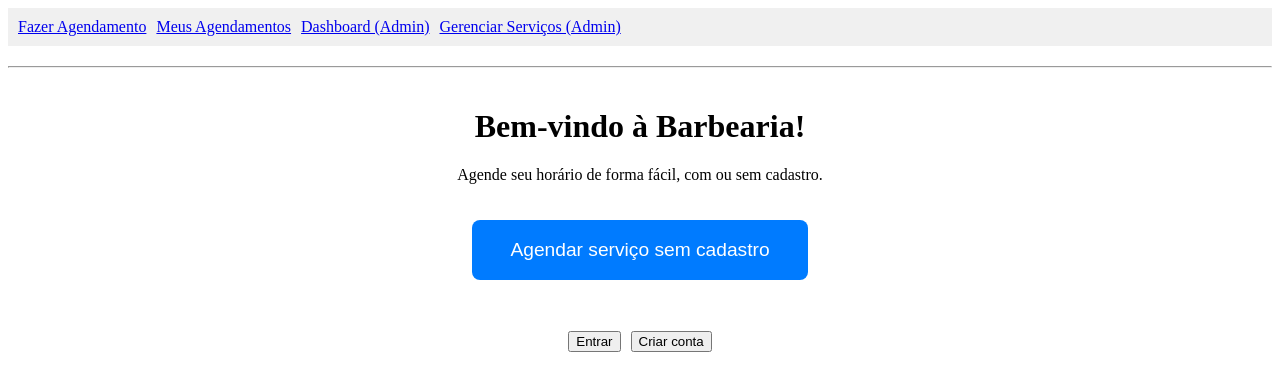
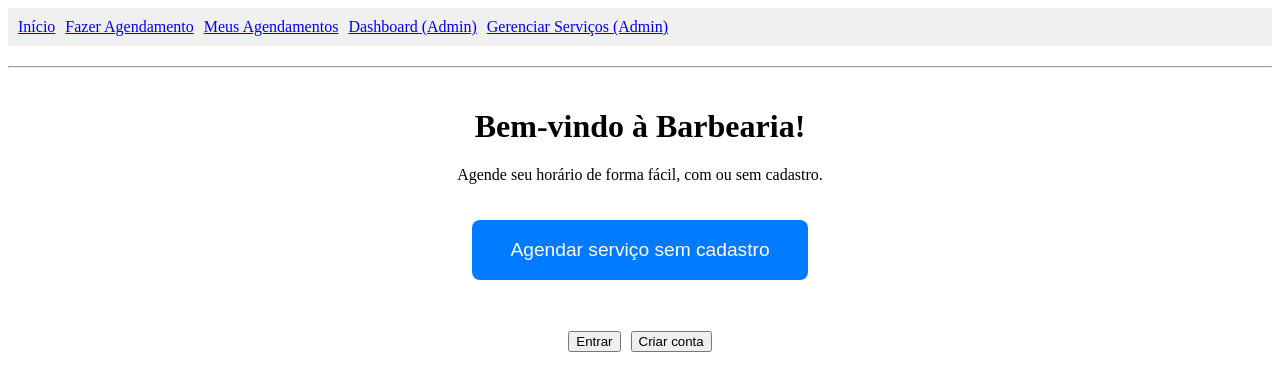
Before and after one commit to MarcosFernandes99/Sistema_de_agendamentos, a React (Vite) app in the folder frontend/: page / in a window 1280 px wide. Shown: the top 390 px of the page. Built offline with nearby package versions, Linux system fonts and the light colour scheme.

Commit message:
atualização app.jsx

```diff
--- a/frontend/src/App.jsx
+++ b/frontend/src/App.jsx
@@ -17,6 +17,7 @@ function App() {
       <nav style={{ padding: '10px', background: '#f0f0f0', marginBottom: '20px' }}>
         {/* <Link to="/" style={{ marginRight: '10px' }}>Login</Link> */}
         {/* <Link to="/registro" style={{ marginRight: '10px' }}>Registro</Link> */}
+        <Link to="/" style={{ marginRight: '10px' }}>Início</Link>
         <Link to="/agendar" style={{ marginRight: '10px' }}>Fazer Agendamento</Link>
         <Link to="/meus-agendamentos" style={{ marginRight: '10px' }}>Meus Agendamentos</Link>
         <Link to="/dashboard" style={{ marginRight: '10px' }}>Dashboard (Admin)</Link>
```
